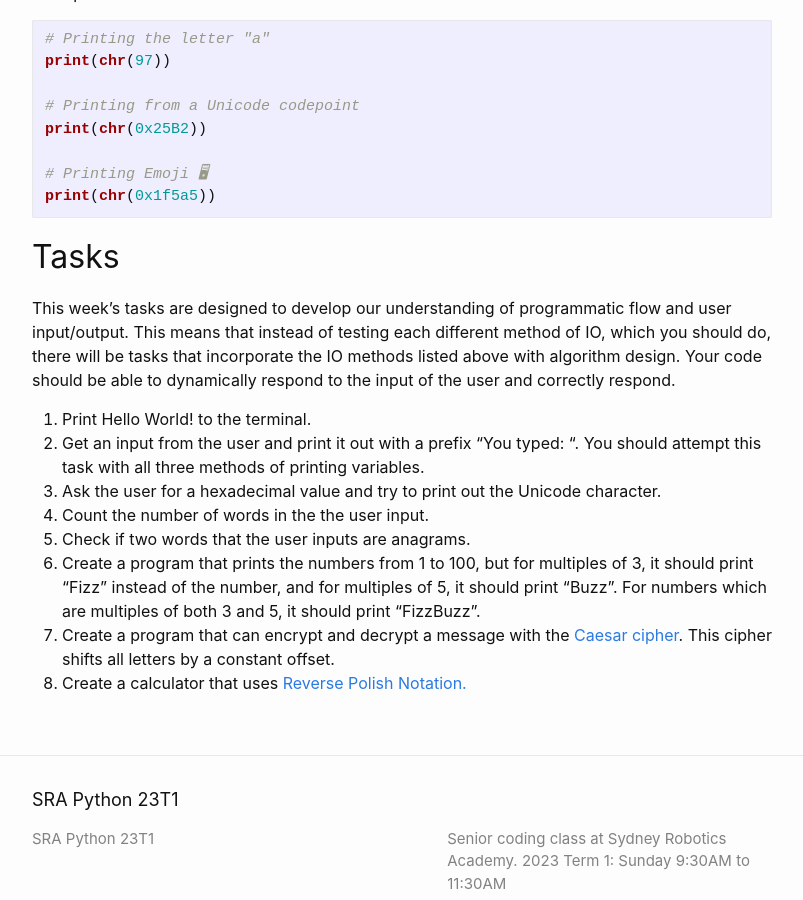
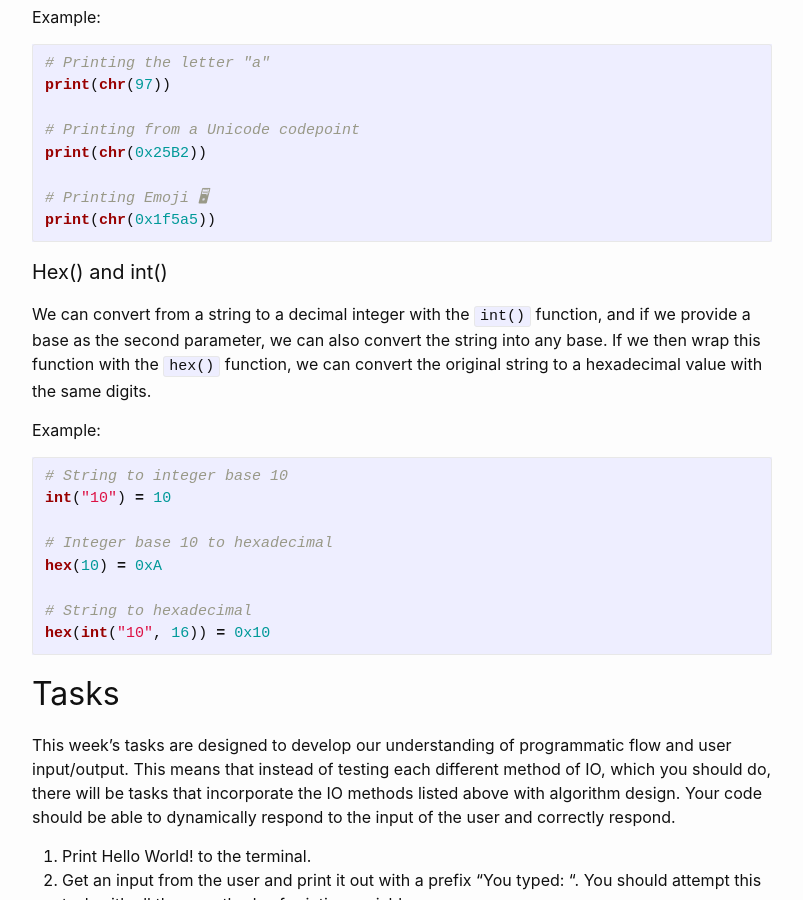
Before and after one commit to afa5e/afa5e.github.io, a Jekyll site: the page built from _posts/2023-02-12-week-3-input-output.md, in a window 1280 px wide and 900 px high, scrolled down 11917 px. Shown: the whole window, without its empty margins (238-1041 px from the left). Built offline with Jekyll 4.4.1, drawn with Linux system fonts in a browser that asks for light colours.

Commit message:
Update 2023-02-12-week-3-input-output.md

````diff
--- a/_posts/2023-02-12-week-3-input-output.md
+++ b/_posts/2023-02-12-week-3-input-output.md
@@ -339,6 +339,24 @@ print(chr(0x25B2))
 # Printing Emoji 🖥
 print(chr(0x1f5a5))
 ```
+#### Hex() and int()
+
+We can convert from a string to a decimal integer with the `int()` function, and
+if we provide a base as the second parameter, we can also convert the string into
+any base. If we then wrap this function with the `hex()` function, we can convert
+the original string to a hexadecimal value with the same digits.
+
+Example:
+```python
+# String to integer base 10
+int("10") = 10
+
+# Integer base 10 to hexadecimal
+hex(10) = 0xA
+
+# String to hexadecimal
+hex(int("10", 16)) = 0x10
+```
 
 ## Tasks
 This week's tasks are designed to develop our understanding of programmatic flow
````
